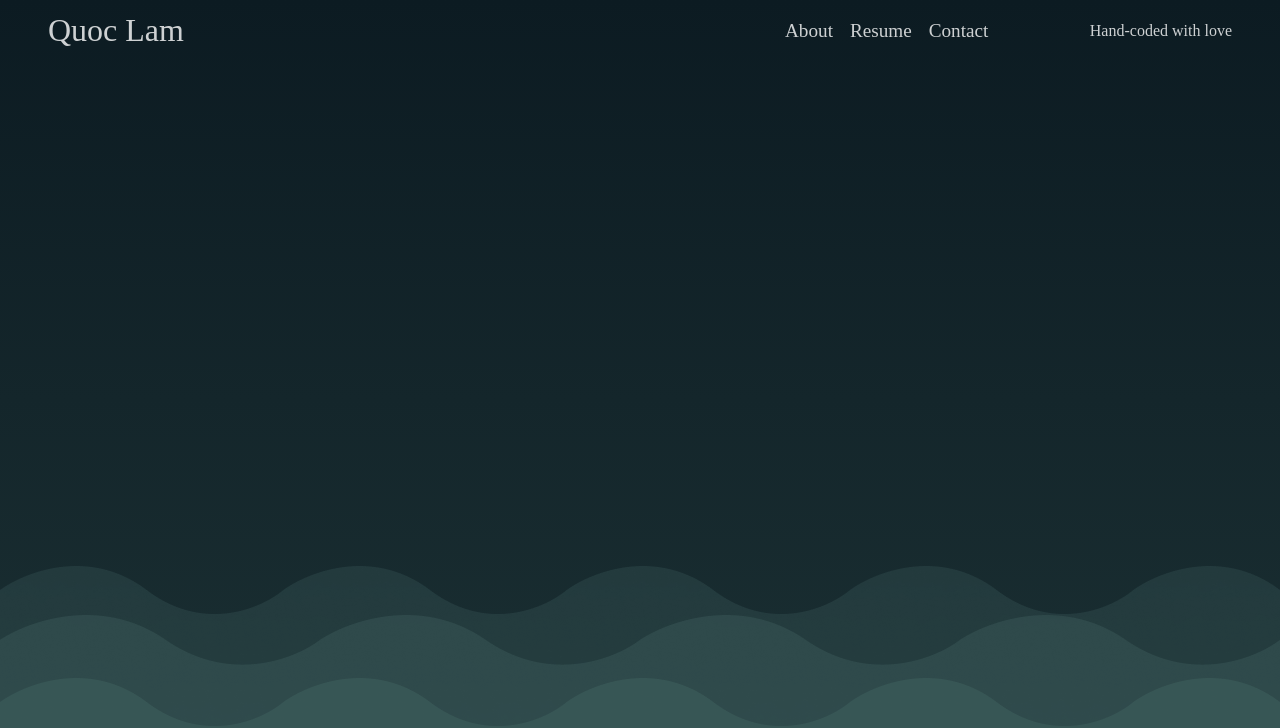
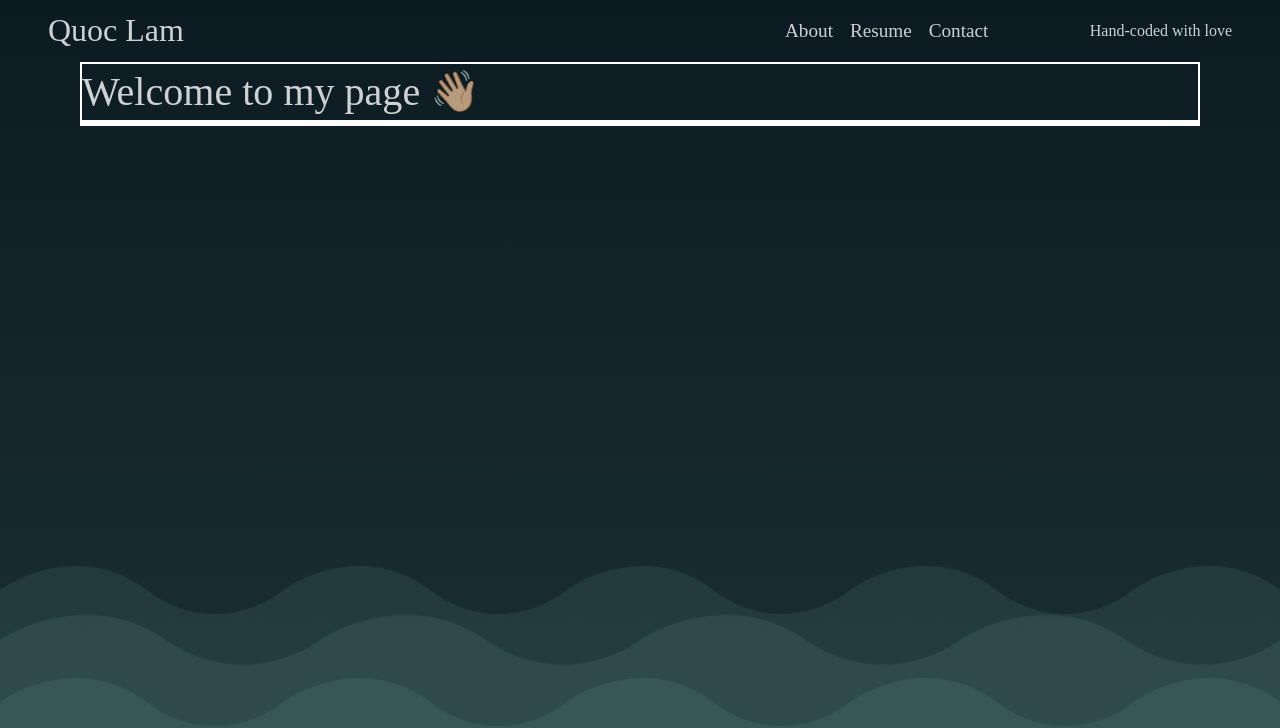
Before and after one commit to QuocLam-io/Portfolio, a React (Create React App) app: page / in a window 1280 px wide. Shown: the top 728 px of the page. Built offline with nearby package versions, Linux system fonts and the light colour scheme.

Commit message:
Intro-header vw

```diff
--- a/src/App.js
+++ b/src/App.js
@@ -10,6 +10,12 @@ function App() {
         <img className="wave1" src="../Imgs/wave1.png" alt="Wave 1" />
       </div>
       <Navbar />
+      <section className="intro">
+        <p className="intro-header">Welcome to my page 👋🏼</p>
+        <p className="intro-subheader"></p>
+
+      </section>
+      <section className="projects"></section>
     </div>
   );
 }
--- a/src/Components/Navbar.jsx
+++ b/src/Components/Navbar.jsx
@@ -6,16 +6,21 @@ const Navbar = () => {
     <div className="navbar-parent">
       <p className="logo">Quoc Lam</p>
       <div className="nav-links">
-
         <ul>
           <li>
-            <a href="">About</a>
+            <a target="#" href="">
+              About
+            </a>
           </li>
           <li>
-            <a href="">Resume</a>
+            <a target="#" href="">
+              Resume
+            </a>
           </li>
           <li>
-            <a href="">Contact</a>
+            <a target="#" href="">
+              Contact
+            </a>
           </li>
         </ul>
         <p>Hand-coded with love</p>
--- a/src/index.scss
+++ b/src/index.scss
@@ -3,8 +3,9 @@
   margin: 0;
   box-sizing: border-box;
   text-decoration: none;
+  color: #ffffffcc;
 }
-a{
+a {
   color: inherit;
 }
 
@@ -23,7 +24,7 @@ a{
   top: 0;
   left: 0;
   overflow-y: scroll;
-  z-index: -1;
+  z-index: -10;
 }
 
 .background {
@@ -32,7 +33,38 @@ a{
   .wave3 {
     position: fixed;
     bottom: 0;
+    left: 0;
     width: 100%;
     z-index: -1;
   }
 }
+
+.App {
+  display: flex;
+  flex-direction: column;
+  align-items: center;
+  width: 100%;
+  box-sizing: unset;
+}
+
+/* ---------------------------------- Intro --------------------------------- */
+
+.intro {
+  border: white solid 2px;
+  width: 87.5%;
+  height: 100%;
+
+  .intro-header {
+    font-size: 3.13vw;
+    font-family: avenir;
+    line-height: 140%;
+  }
+}
+
+/* -------------------------------- Projects -------------------------------- */
+
+.projects {
+  border: white solid 2px;
+  width: 87.5%;
+  // height: 1000px;
+}
```
